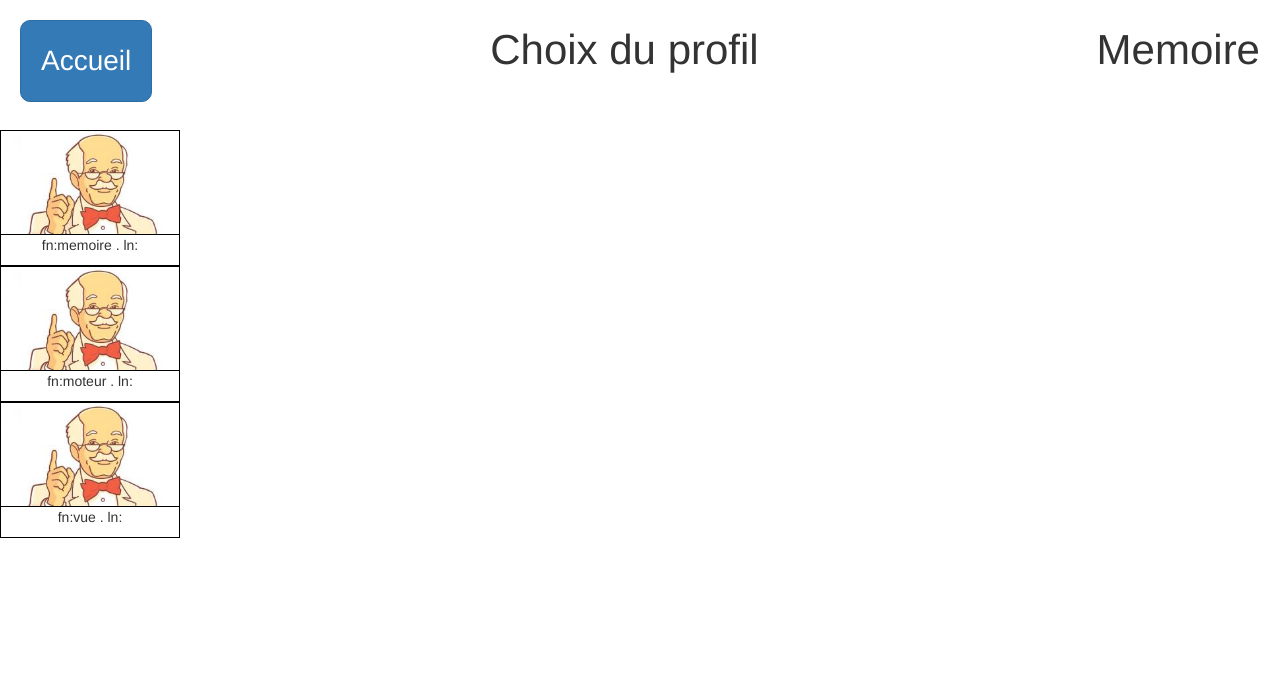
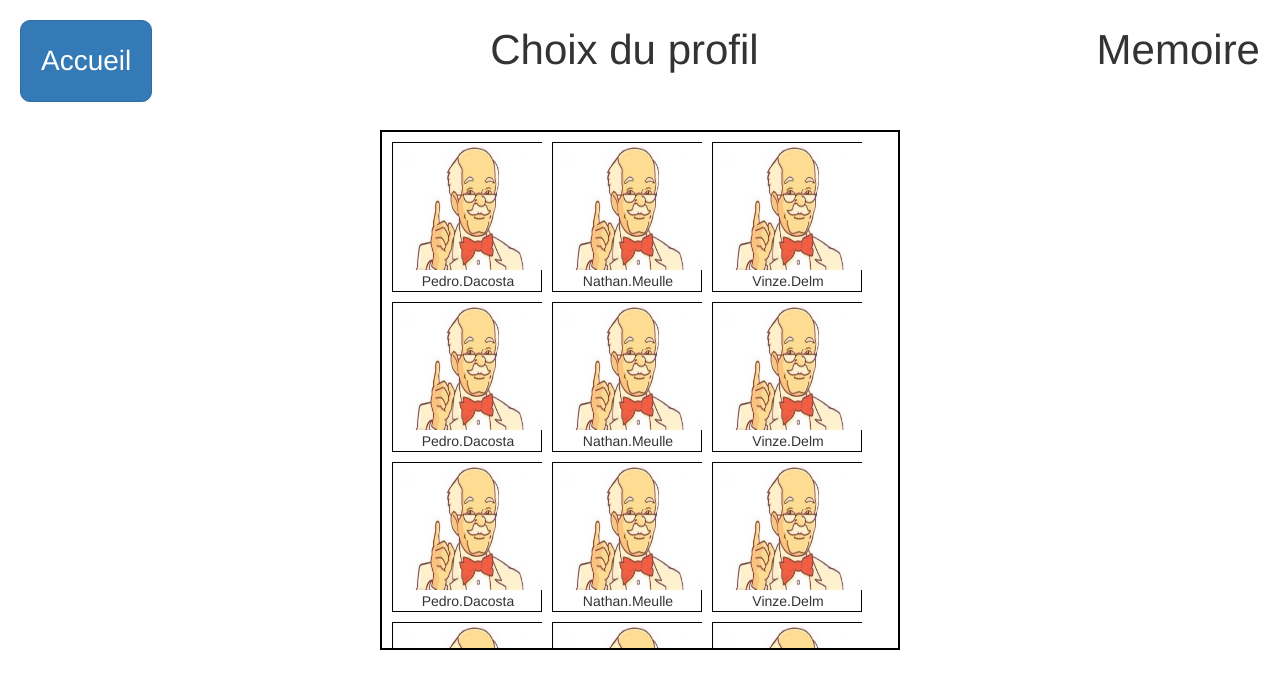
Before and after one commit to bertolottoloic/PolyQuiz, an Angular app in the folder PolyQuiz-zeCommit/: page /profileListPage/moteur in a window 1280 px wide. Shown: the top 688 px of the page. Built offline with nearby package versions, Linux system fonts and the light colour scheme.

Commit message:
visu de l'interface des profils

```diff
--- a/PolyQuiz-zeCommit/angular.json
+++ b/PolyQuiz-zeCommit/angular.json
@@ -24,8 +24,8 @@
               "src/assets"
             ],
             "styles": [
-              "src/styles.css",
-              "./node_modules/bootstrap/dist/css/bootstrap.min.css"
+              "node_modules/bootstrap/dist/css/bootstrap.min.css",
+              "src/styles.css"
             ],
             "scripts": [
               "node_modules/jquery/dist/jquery.min.js",
--- a/PolyQuiz-zeCommit/src/app/mocks/profiles-list.mock.ts
+++ b/PolyQuiz-zeCommit/src/app/mocks/profiles-list.mock.ts
@@ -2,21 +2,84 @@
 
 export const PROFILE_LIST: Profile[] = [
     {
-        name: 'Dacosta',
+        lastName: 'Dacosta',
         firstName: 'Pedro',
         id:'1',
         trouble: Handicap.Memoire,
         image:"../../../assets/img/Papy-Brossard.jpg",
     },
     {
-        name: 'Meulle',
+        lastName: 'Meulle',
         firstName: 'Nathan',
         id:'2',
         trouble: Handicap.Moteur,
         image:"../../../assets/img/Papy-Brossard.jpg",
     },
     {
-        name: 'Delm',
+        lastName: 'Delm',
+        firstName: 'Vinze',
+        id:'3',
+        trouble: Handicap.Vue,
+        image:"../../../assets/img/Papy-Brossard.jpg",
+    },
+    {
+        lastName: 'Dacosta',
+        firstName: 'Pedro',
+        id:'1',
+        trouble: Handicap.Memoire,
+        image:"../../../assets/img/Papy-Brossard.jpg",
+    },
+    {
+        lastName: 'Meulle',
+        firstName: 'Nathan',
+        id:'2',
+        trouble: Handicap.Moteur,
+        image:"../../../assets/img/Papy-Brossard.jpg",
+    },
+    {
+        lastName: 'Delm',
+        firstName: 'Vinze',
+        id:'3',
+        trouble: Handicap.Vue,
+        image:"../../../assets/img/Papy-Brossard.jpg",
+    },
+    {
+        lastName: 'Dacosta',
+        firstName: 'Pedro',
+        id:'1',
+        trouble: Handicap.Memoire,
+        image:"../../../assets/img/Papy-Brossard.jpg",
+    },
+    {
+        lastName: 'Meulle',
+        firstName: 'Nathan',
+        id:'2',
+        trouble: Handicap.Moteur,
+        image:"../../../assets/img/Papy-Brossard.jpg",
+    },
+    {
+        lastName: 'Delm',
+        firstName: 'Vinze',
+        id:'3',
+        trouble: Handicap.Vue,
+        image:"../../../assets/img/Papy-Brossard.jpg",
+    },
+    {
+        lastName: 'Dacosta',
+        firstName: 'Pedro',
+        id:'1',
+        trouble: Handicap.Memoire,
+        image:"../../../assets/img/Papy-Brossard.jpg",
+    },
+    {
+        lastName: 'Meulle',
+        firstName: 'Nathan',
+        id:'2',
+        trouble: Handicap.Moteur,
+        image:"../../../assets/img/Papy-Brossard.jpg",
+    },
+    {
+        lastName: 'Delm',
         firstName: 'Vinze',
         id:'3',
         trouble: Handicap.Vue,
--- a/PolyQuiz-zeCommit/src/app/models/profile.model.ts
+++ b/PolyQuiz-zeCommit/src/app/models/profile.model.ts
@@ -6,7 +6,7 @@
 
 export interface Profile {
 
-    name: string;
+    lastName: string;
     firstName: string;
     id:string;
     trouble: Handicap;
--- a/PolyQuiz-zeCommit/src/app/profiles/profile-list-page/profile-list-page.component.html
+++ b/PolyQuiz-zeCommit/src/app/profiles/profile-list-page/profile-list-page.component.html
@@ -11,7 +11,9 @@
     </div>
 </div>
 <div>
-    <div>
+    <div class="profileList">
+
         <app-profile-list></app-profile-list>
+
     </div>
 </div>
--- a/PolyQuiz-zeCommit/src/app/profiles/profile-list/profile-list.component.css
+++ b/PolyQuiz-zeCommit/src/app/profiles/profile-list/profile-list.component.css
@@ -0,0 +1,14 @@
+.profileBox {
+    margin : 10px 0px 0px 10px;
+    width: 150px;
+}
+
+.main {
+    overflow:auto;
+    display: flex;
+    flex-wrap: wrap;
+    margin: 0 auto;
+    width: 520px;
+    height: 520px;
+    border : 2px solid black;
+}
--- a/PolyQuiz-zeCommit/src/app/profiles/profile-list/profile-list.component.html
+++ b/PolyQuiz-zeCommit/src/app/profiles/profile-list/profile-list.component.html
@@ -1,5 +1,7 @@
-<div class="profile-list">
+<div class="main">
     <div class="quiz" *ngFor="let profile of profileList">
-        <app-profile [profile]="profile"></app-profile>
+        <div class="profileBox">
+            <app-profile [profile]="profile"></app-profile>
+        </div>
     </div>
 </div>
--- a/PolyQuiz-zeCommit/src/app/profiles/profile/profile.component.css
+++ b/PolyQuiz-zeCommit/src/app/profiles/profile/profile.component.css
@@ -1,13 +1,27 @@
+.card {
+    border: 1px solid black;
+    width: 150px;
+    height: 150px;
+    display: flex;
+    flex-direction: column;
+}
+
+.cardTop {
+    width: 150px;
+    height: 130px;
+}
+
+.cardBot {
+    width: 150px;
+    height: 20px;
+}
+
+
+img {
+    width: 99%;
+    height: 99%;
+}
+
 p {
     text-align: center;
 }
-
-.card {
-    border: 1px solid black;
-}
-
-img {
-    max-width: 100%;
-    max-height: 100%;
-    border-bottom: 1px solid black;
-}
--- a/PolyQuiz-zeCommit/src/app/profiles/profile/profile.component.html
+++ b/PolyQuiz-zeCommit/src/app/profiles/profile/profile.component.html
@@ -1,6 +1,8 @@
-<div class="card" style="width: 18rem;">
-    <img class="card-img-top" src={{profile.image}} alt="Card image cap">
-    <div class="card-body">
-      <p>fn:{{ profile.trouble }} . ln:{{ profile.Lastname }}</p>
-    </div>
+<div class="card">
+  <div class="cardTop">
+    <img class="card-img-top" src="../../../assets/img/Papy-Brossard.jpg" alt="Card image cap">
+  </div>
+  <div class="cardBot">
+    <p>{{ profile.firstName }}.{{ profile.lastName }}</p>
+  </div>
 </div>
```
Also changed, not shown: PolyQuiz-zeCommit/src/app/profiles/profile-list-page/profile-list-page.component.css (line endings or trailing spaces).
